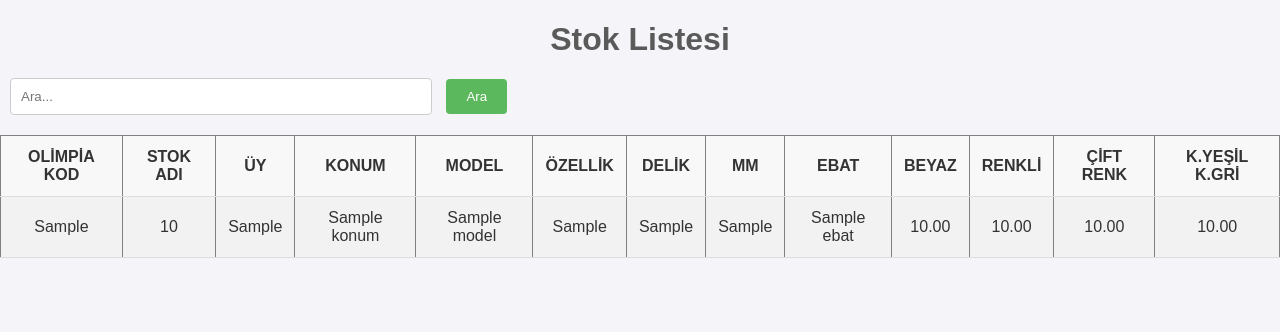
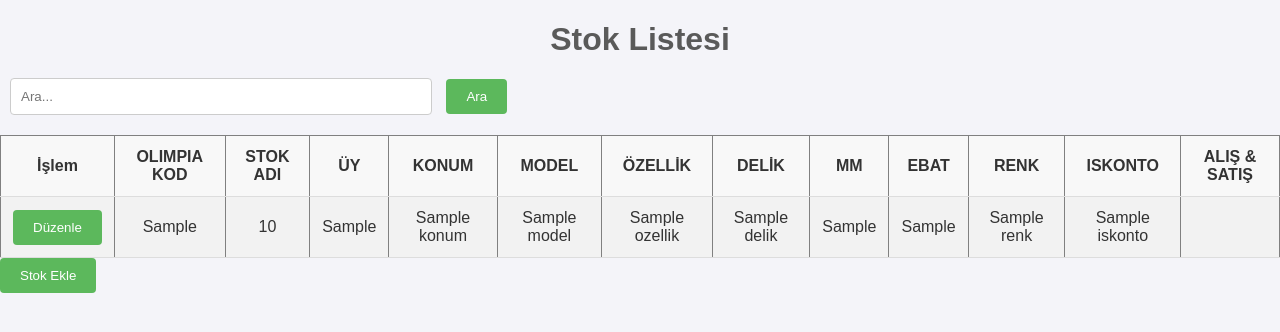
Before and after one commit to alibilgealtun/stock-app, a Flask app: template templates/index.html in a window 1280 px wide. Shown: the top 332 px of the page. Run offline with Flask 3, Linux system fonts and the light colour scheme; the template is opened without the code that fills it: most values are stand-ins (such as "Sample title", 1, 10 or a date in 2020).

Commit message:
adding stocks & table rows

```diff
--- a/static/styles.css
+++ b/static/styles.css
@@ -72,20 +72,52 @@ tr:hover {
     background-color: #e9e9e9;
 }
 
-.editable {
-    cursor: pointer;
-    transition: background-color 0.3s ease;
+.modal {
+    display: none;
+    position: fixed;
+    z-index: 1;
+    left: 0;
+    top: 0;
+    width: 100%;
+    height: 100%;
+    overflow: auto;
+    background-color: rgb(0,0,0);
+    background-color: rgba(0,0,0,0.4);
+    padding-top: 60px;
 }
 
-.editable input {
-    width: 100%;
-    border: none;
-    background-color: transparent;
-    box-sizing: border-box;
-    transition: background-color 0.3s ease;
+.modal-content {
+    background-color: #fefefe;
+    margin: 5% auto;
+    padding: 20px;
+    border: 1px solid #888;
+    width: 80%;
 }
 
-.editable input:focus {
-    background-color: #e0f7fa;
-    outline: none;
+.close {
+    color: #aaa;
+    float: right;
+    font-size: 28px;
+    font-weight: bold;
 }
+
+.close:hover,
+.close:focus {
+    color: black;
+    text-decoration: none;
+    cursor: pointer;
+}
+.form-field {
+    margin-bottom: 10px;
+}
+
+.form-field label {
+    margin-bottom: 5px;
+    padding-right:10px;
+}
+
+.form-field input {
+    width: 10%;
+    padding: 8px;
+    font-size: 14px;
+}
--- a/templates/index.html
+++ b/templates/index.html
@@ -16,7 +16,8 @@
 
     <table border="1" id="stokTable">
         <tr>
-            <th>OLİMPİA KOD</th>
+            <th>İşlem</th>
+            <th>OLIMPIA KOD</th>
             <th>STOK ADI</th>
             <th>ÜY</th>
             <th>KONUM</th>
@@ -25,29 +26,42 @@
             <th>DELİK</th>
             <th>MM</th>
             <th>EBAT</th>
-            <th>BEYAZ</th>
-            <th>RENKLİ</th>
-            <th>ÇİFT RENK</th>
-            <th>K.YEŞİL K.GRİ</th>
+            <th>RENK</th>
+            <th>ISKONTO</th>
+            <th>ALIŞ & SATIŞ</th>
         </tr>
-        {% for stok in stoklar %}
+        {% for stok in data %}
         <tr>
-            <td class="editable" data-stok-id="{{ stok['OLİMPİA_KOD'] }}" data-field="OLİMPİA_KOD">{% if stok['OLİMPİA_KOD'] is not none %}{{ stok['OLİMPİA_KOD'] }}{% endif %}</td>
-            <td class="editable" data-stok-id="{{ stok['OLİMPİA_KOD']  }}" data-field="STOK_ADİ">{% if stok['STOK_ADİ'] is not none %}{{ stok['STOK_ADİ'] }}{% endif %}</td>
-            <td class="editable" data-stok-id="{{ stok['OLİMPİA_KOD']  }}" data-field="ÜY">{% if stok['ÜY'] is not none %}{{ stok['ÜY'] }}{% endif %}</td>
-            <td class="editable" data-stok-id="{{ stok['OLİMPİA_KOD'] }}" data-field="KONUM">{% if stok['KONUM'] is not none %}{{ stok['KONUM'] }}{% endif %}</td>
-            <td class="editable" data-stok-id="{{ stok['OLİMPİA_KOD']  }}" data-field="MODEL">{% if stok['MODEL'] is not none %}{{ stok['MODEL'] }}{% endif %}</td>
-            <td class="editable" data-stok-id="{{ stok['OLİMPİA_KOD'] }}" data-field="ÖZELLİK">{% if stok['ÖZELLİK'] is not none %}{{ stok['ÖZELLİK'] }}{% endif %}</td>
-            <td class="editable" data-stok-id="{{ stok['OLİMPİA_KOD']  }}" data-field="DELİK">{% if stok['DELİK'] is not none %}{{ stok['DELİK'] }}{% endif %}</td>
-            <td class="editable" data-stok-id="{{ stok['OLİMPİA_KOD']  }}" data-field="MM">{% if stok['MM'] is not none %}{{ stok['MM'] }}{% endif %}</td>
-            <td class="editable" data-stok-id="{{ stok['OLİMPİA_KOD']  }}" data-field="EBAT">{% if stok['EBAT'] is not none %}  {{ stok['EBAT'] }}{% endif %}</td>
-            <td class="editable" data-stok-id="{{ stok['OLİMPİA_KOD']  }}" data-field="BEYAZ">{% if stok['BEYAZ'] is not none %}{{"%.2f"|format(stok['BEYAZ']) }}{% endif %}</td>
-            <td class="editable" data-stok-id="{{ stok['OLİMPİA_KOD']  }}" data-field="RENKLİ">{% if stok['RENKLİ'] is not none %}{{ "%.2f"|format(stok['RENKLİ']) }}{% endif %}</td>
-            <td class="editable" data-stok-id="{{ stok['OLİMPİA_KOD']  }}" data-field="CIFT_RENK">{% if stok['CIFT_RENK'] is not none %}{{ "%.2f"|format(stok['CIFT_RENK']) }}{% endif %}</td>
-            <td class="editable" data-stok-id="{{ stok['OLİMPİA_KOD']  }}" data-field="KYESİL_KGRİ">{% if stok['KYESİL_KGRİ'] is not none %}{{ "%.2f"|format(stok['KYESİL_KGRİ']) }}{% endif %}</td>
+            <td><button class="edit-btn" data-stok-id="{{ stok.OLIMPIA_KOD }}">Düzenle</button></td>
+
+            <td>{{ stok.OLIMPIA_KOD }}</td>
+            <td>{{ stok.STOK_ADI }}</td>
+            <td>{{ stok.UY if stok.UY is not none else '' }}</td>
+            <td>{{ stok.KONUM if stok.KONUM is not none else '' }}</td>
+            <td>{{ stok.MODEL if stok.MODEL is not none else '' }}</td>
+            <td>{{ stok.OZELLIK if stok.OZELLIK is not none else '' }}</td>
+            <td>{{ stok.DELIK if stok.DELIK is not none else '' }}</td>
+            <td>{{ stok.MM if stok.MM is not none else '' }}</td>
+            <td>{{ stok.M2 if stok.M2 is not none else '' }}</td>
+            <td>{{ stok.RENK if stok.RENK is not none else '' }}</td>
+            <td>{{ stok.ISKONTO if stok.ISKONTO is not none else '' }}</td>
+            <td></td>
         </tr>
         {% endfor %}
     </table>
+
+
+    <div id="editForm" class="modal">
+        <div class="modal-content">
+            <span class="close">&times;</span>
+            <h2>Stok Bilgi ve Düzenleme Formu</h2>
+            <form id="editFormContent">
+            </form>
+            <button type="button" onclick="submitForm()">Kaydet</button>
+        </div>
+    </div>
+    <button onclick="openAddForm()">Stok Ekle</button>
+
     <script src="../static/script.js"></script>
 </body>
 </html>
```
